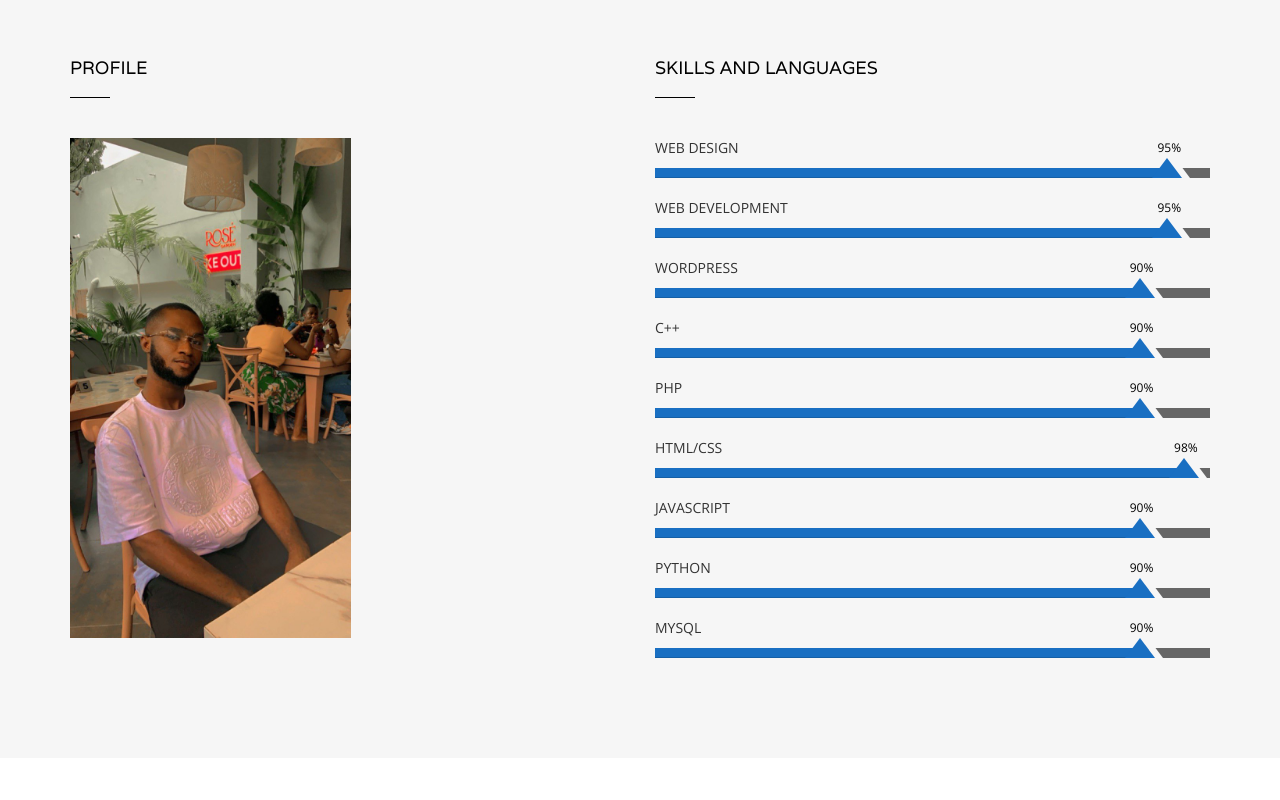
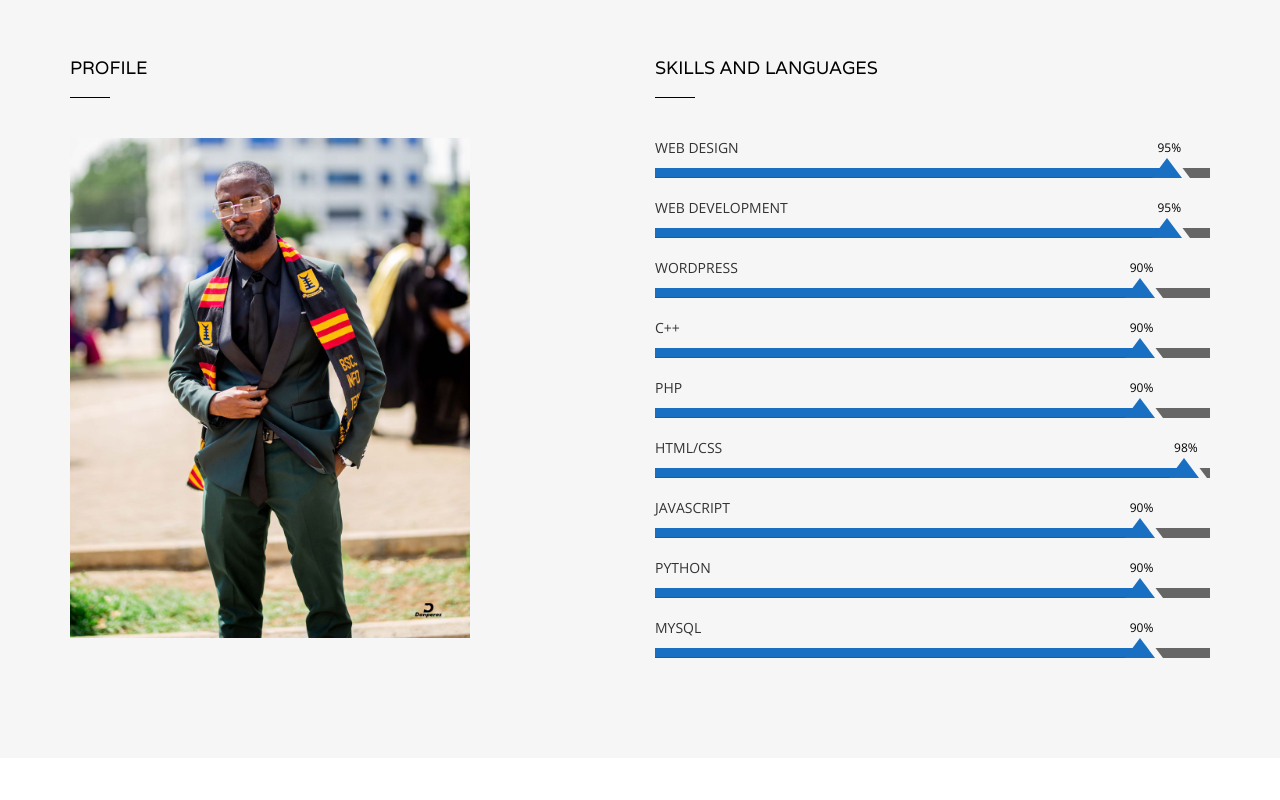
Before and after one commit to EssienJnr/MyPortfolio, a plain HTML site: page index.html in a window 1280 px wide. Shown: the part 2680-3480 px from the top of the page. Drawn offline with nearby package versions, Linux system fonts and the light colour scheme.

Commit message:
Update index.html

```diff
--- a/index.html
+++ b/index.html
@@ -217,7 +217,7 @@
                 <div class="row">
                     <div class="col-sm-6">
                         <h2>Profile</h2>
-                        <img src="assets/img/hero.jpg" alt="" height="500vh " weight="1000px">
+                        <img src="assets/img/my-img1.jpg" alt="" height="500vh " weight="1000px">
 
                     </div>
                     <div class="col-sm-6">
```
